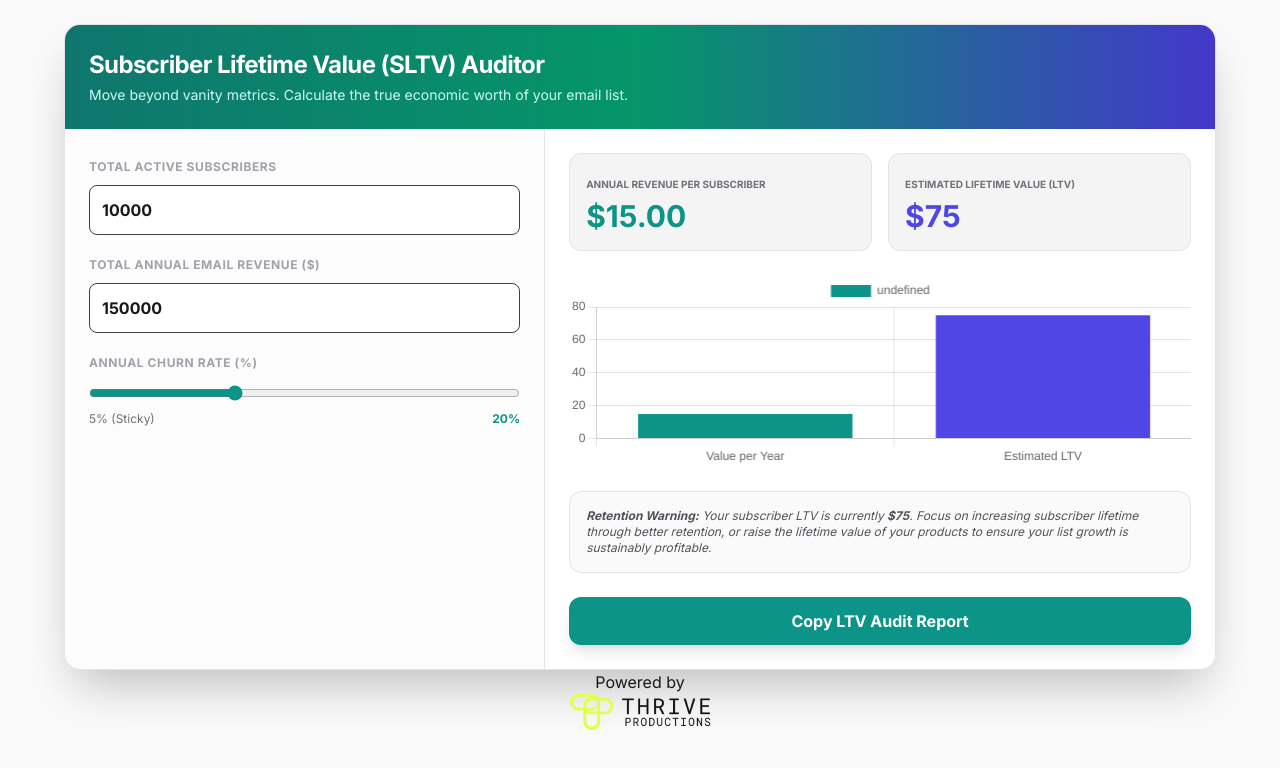
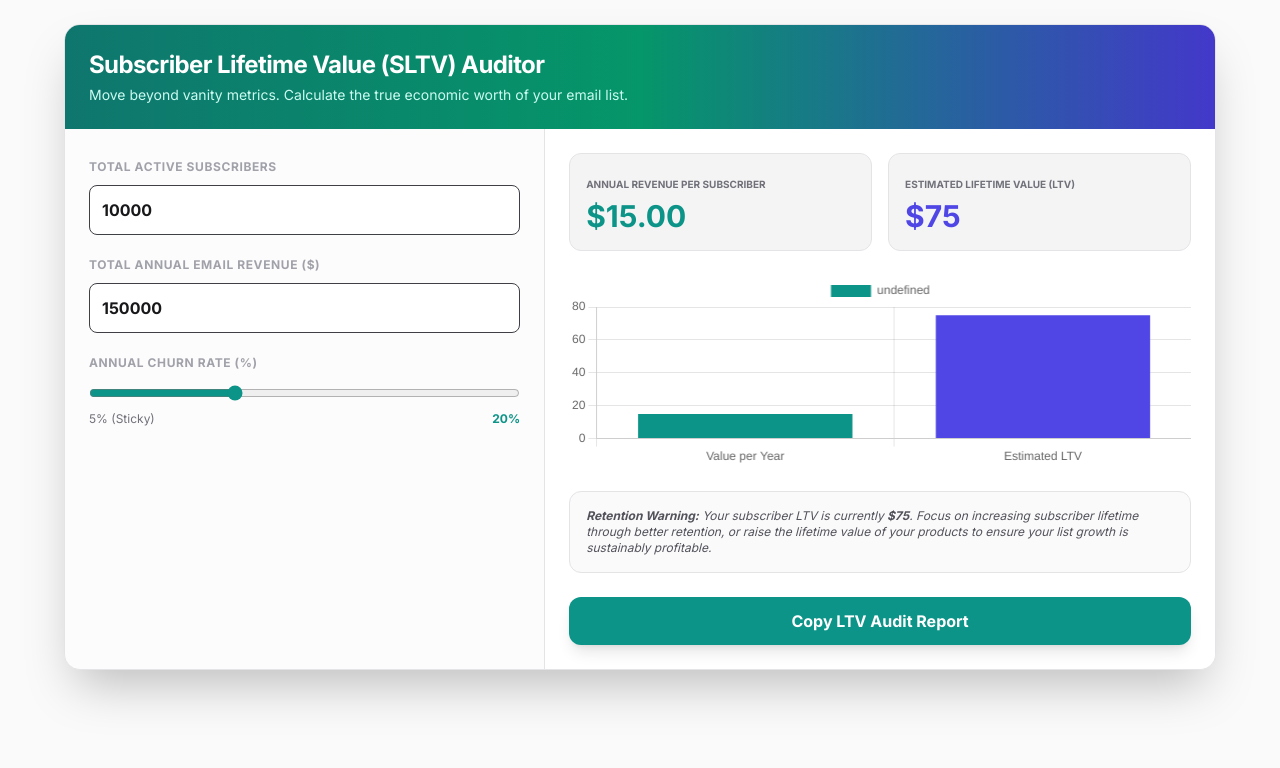
Before and after one commit to ThriveMaster/Subscriber-Lifetime-Value-SLTV-Revenue-per-Lead-Auditor, a plain HTML site: page index.html in a window 1280 px wide. Drawn offline with nearby package versions, Linux system fonts and the light colour scheme.

Commit message:
Update index.html

```diff
--- a/index.html
+++ b/index.html
@@ -62,7 +62,7 @@
             </div>
         </div>
     </div>
-<div align="center">Powered by <a href="https://thrive.productions" target="_blank"><img src="img/logo.png"></a></div>
+
     <script>
         const inputSubs = document.getElementById("input-subs");
         const inputRev = document.getElementById("input-rev");
```
